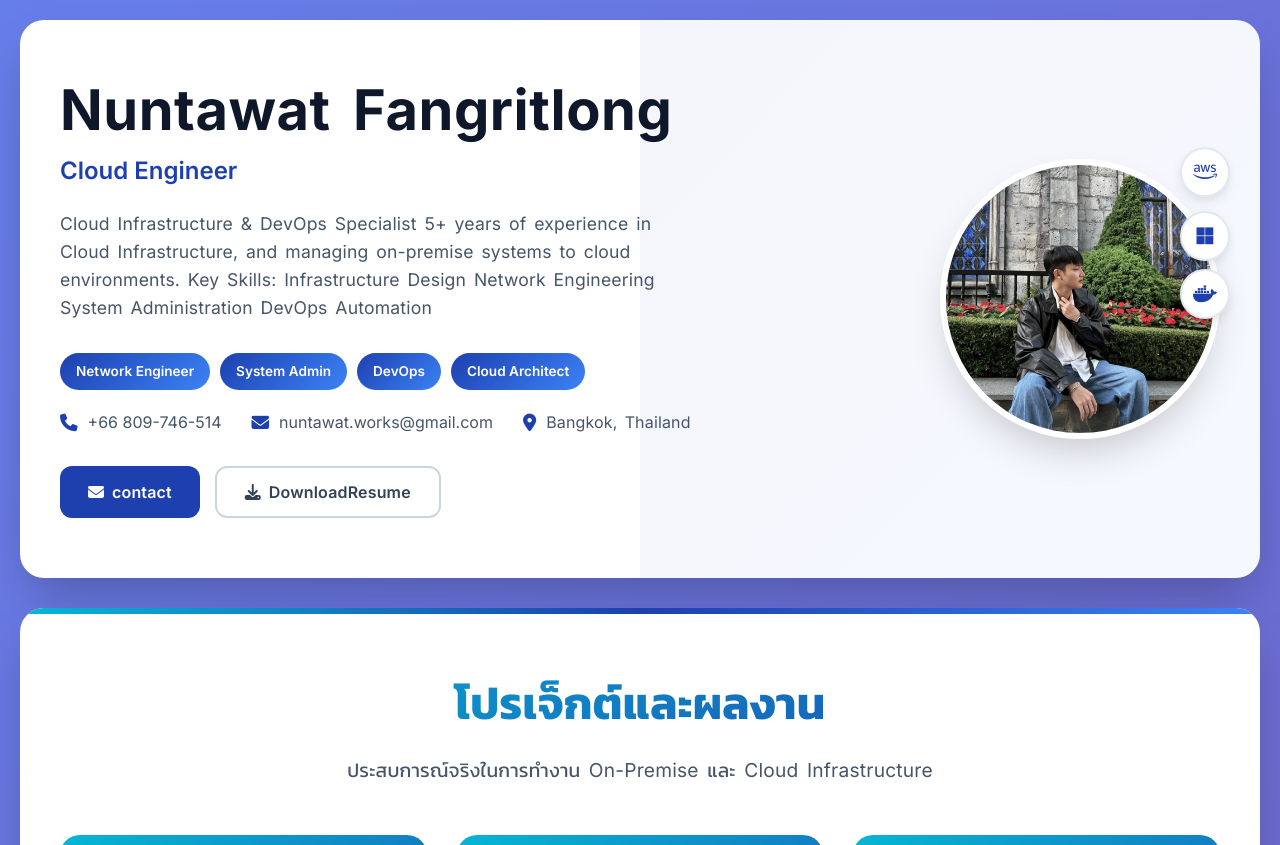
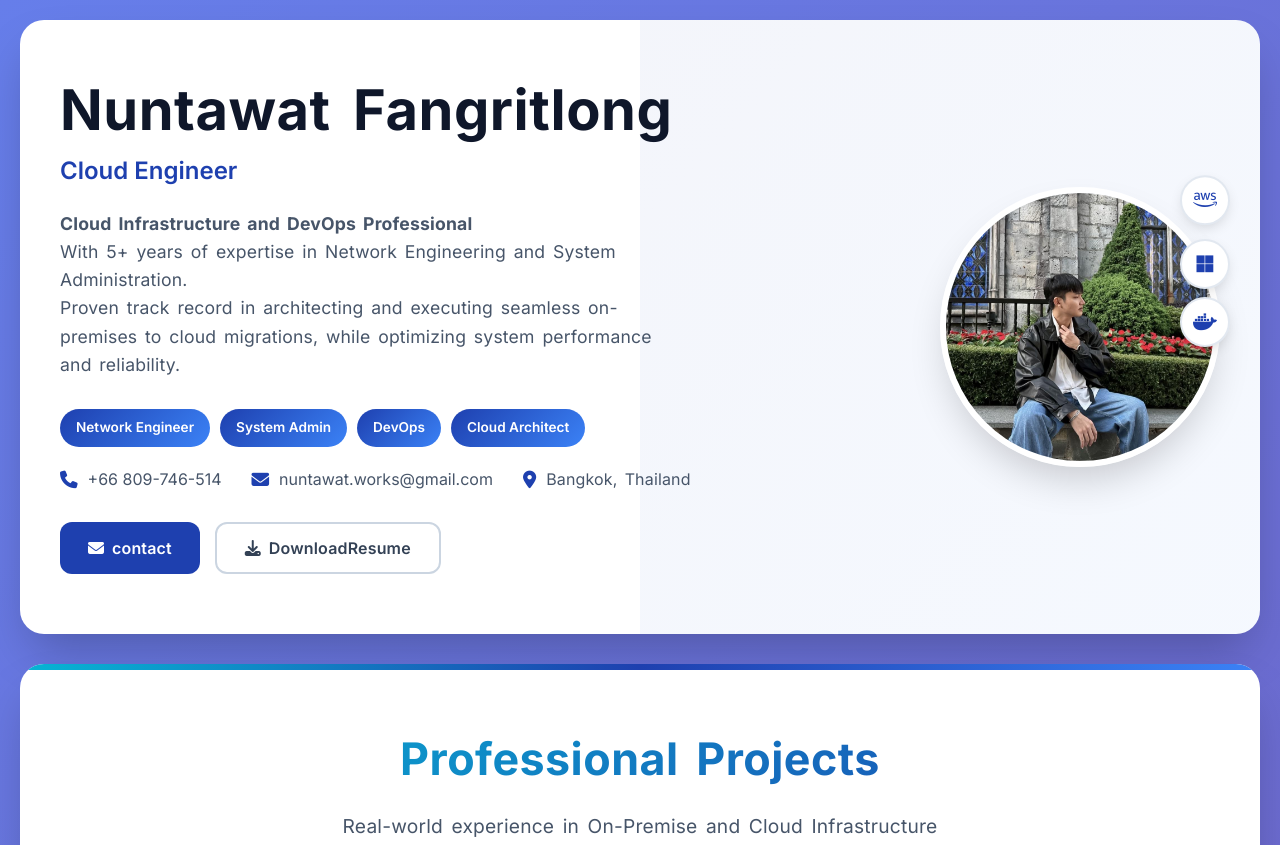
Before and after one commit to xkre8/Cloud-Engineer, a website: page index.html in a window 1280 px wide. Shown: the top 845 px of the page. Drawn offline with Linux system fonts and the light colour scheme.

Commit message:
new design resume

```diff
--- a/index.html
+++ b/index.html
@@ -26,12 +26,12 @@
                 <div class="hero-info">
                     <h1 class="thai-text">Nuntawat Fangritlong</h1>
                     <div class="subtitle">Cloud Engineer</div>
-                    <p class="description thai-text">
-                        Cloud Infrastructure & DevOps Specialist
-5+ years of experience in Cloud Infrastructure, and managing on-premise systems to cloud environments.
-Key Skills: Infrastructure Design  Network Engineering  System Administration  DevOps  Automation
+                 <p class="description thai-text">
+                    <strong>Cloud Infrastructure and DevOps Professional</strong> <br>
+                    With 5+ years of expertise in Network Engineering and System Administration. <br>
+                    Proven track record in architecting and executing seamless on-premises to cloud migrations,
+                    while optimizing system performance and reliability.
                     </p>
-
                     <div class="experience-badges">
                         <span class="exp-badge">Network Engineer</span>
                         <span class="exp-badge">System Admin</span>
@@ -89,8 +89,8 @@ Key Skills: Infrastructure Design  Network Engineering  System Administration  D
         <!-- Projects Showcase -->
         <section class="projects-showcase fade-in">
             <div class="projects-header">
-                <h2 class="thai-text">โปรเจ็กต์และผลงาน</h2>
-                <p class="thai-text">ประสบการณ์จริงในการทำงาน On-Premise และ Cloud Infrastructure</p>
+                <h2 class="thai-text">Professional Projects</h2>
+                <p class="thai-text">Real-world experience in On-Premise and Cloud Infrastructure</p>
             </div>
 
             <div class="projects-grid">
@@ -191,8 +191,8 @@ Key Skills: Infrastructure Design  Network Engineering  System Administration  D
         <!-- Skills Section - Center Stage -->
         <section class="skills-showcase fade-in">
             <div class="skills-header">
-                <h2 class="thai-text">ทักษะและความเชี่ยวชาญ</h2>
-                <p class="thai-text">เทคโนโลยีที่มีประสบการณ์จริงจากการทำงาน Network, System, DevOps และ Cloud</p>
+                <h2 class="thai-text">Professional Skills</h2>
+                <p class="thai-text">Real-world experience in Network, System, DevOps, and Cloud technologies</p>
             </div>
 
             <div class="skills-grid">
```
